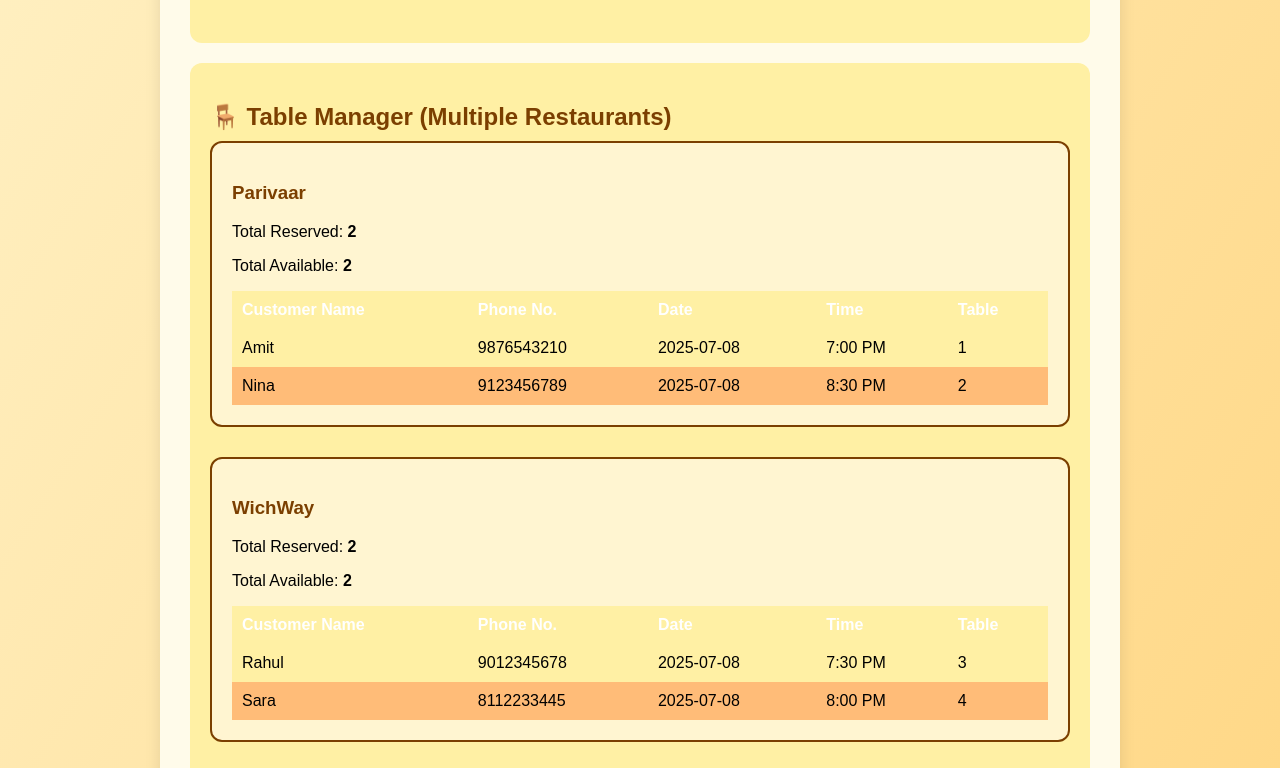
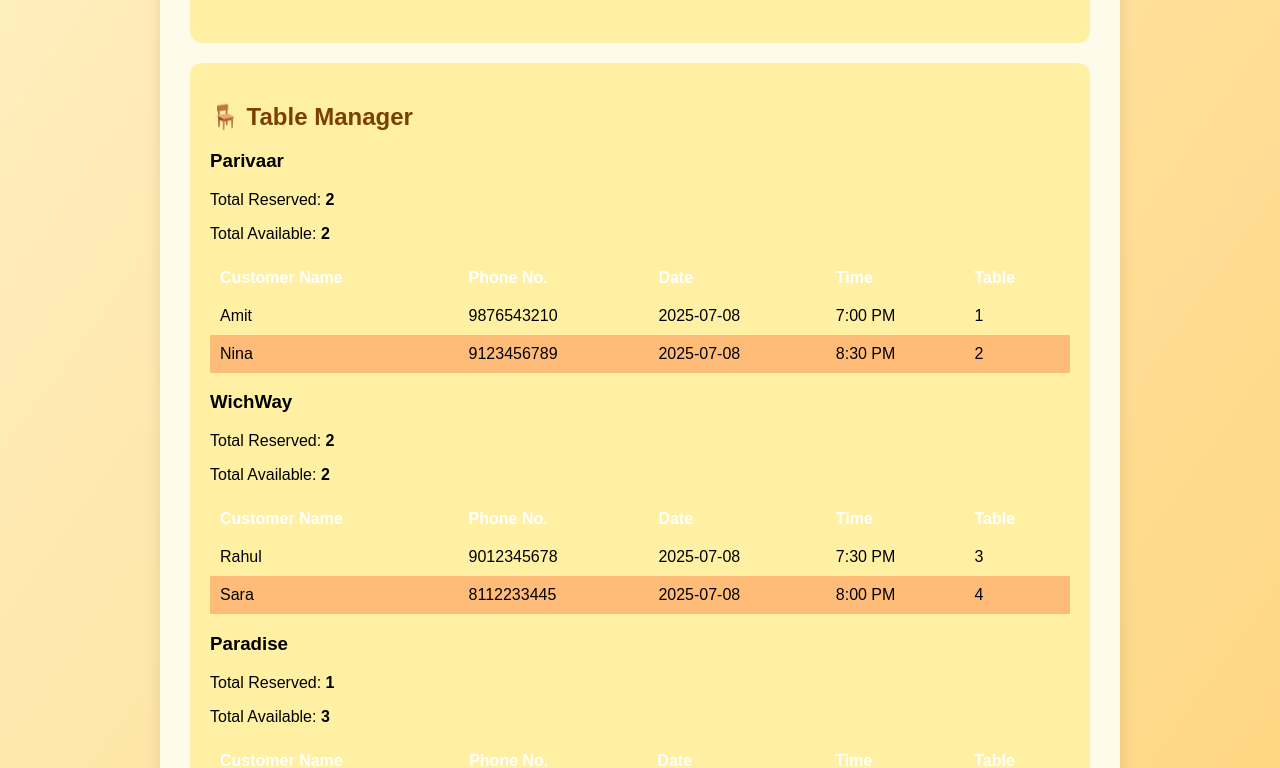
Before and after one commit to SamikaNaidu/Project_Samika, a React (Create React App) app: page / in a window 1280 px wide. Shown: the part 873-1641 px from the top of the page. Built offline with nearby package versions, Linux system fonts and the light colour scheme.

Commit message:
Update TableManager.jsx

```diff
--- a/src/components/TableManager.jsx
+++ b/src/components/TableManager.jsx
@@ -24,15 +24,15 @@ const TableManager = () => {
 
   return (
     <div className="page-container">
-      <h2 className="section-title">🪑 Table Manager (Multiple Restaurants)</h2>
+      <h2 className="section-title">🪑 Table Manager</h2>
 
       {Object.keys(allTables).map(restaurant => {
         const reservedTables = (groupedReservations[restaurant] || []).map(r => r.table);
         const availableTables = allTables[restaurant].filter(t => !reservedTables.includes(t));
 
         return (
-          <div key={restaurant} style={{ marginBottom: '30px', border: '2px solid #7B3F00', borderRadius: '12px', padding: '20px', backgroundColor: '#fff5d1' }}>
-            <h3 style={{ color: '#7B3F00' }}>{restaurant}</h3>
+          <div key={restaurant} className="restaurant-box">
+            <h3 className="restaurant-title">{restaurant}</h3>
             <p>Total Reserved: <strong>{reservedTables.length}</strong></p>
             <p>Total Available: <strong>{availableTables.length}</strong></p>
 
```
